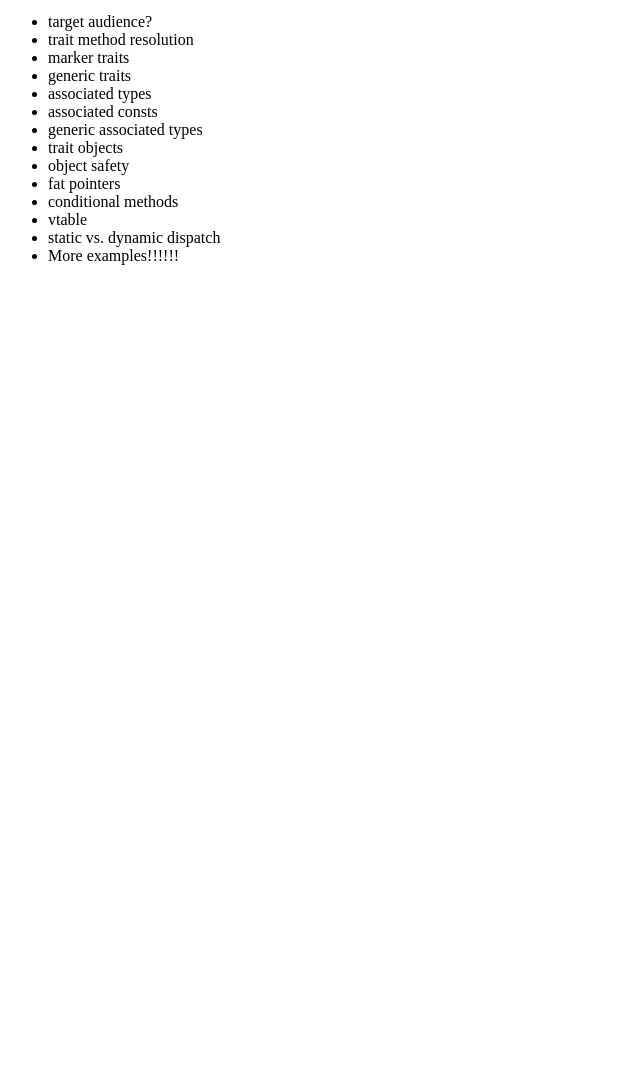
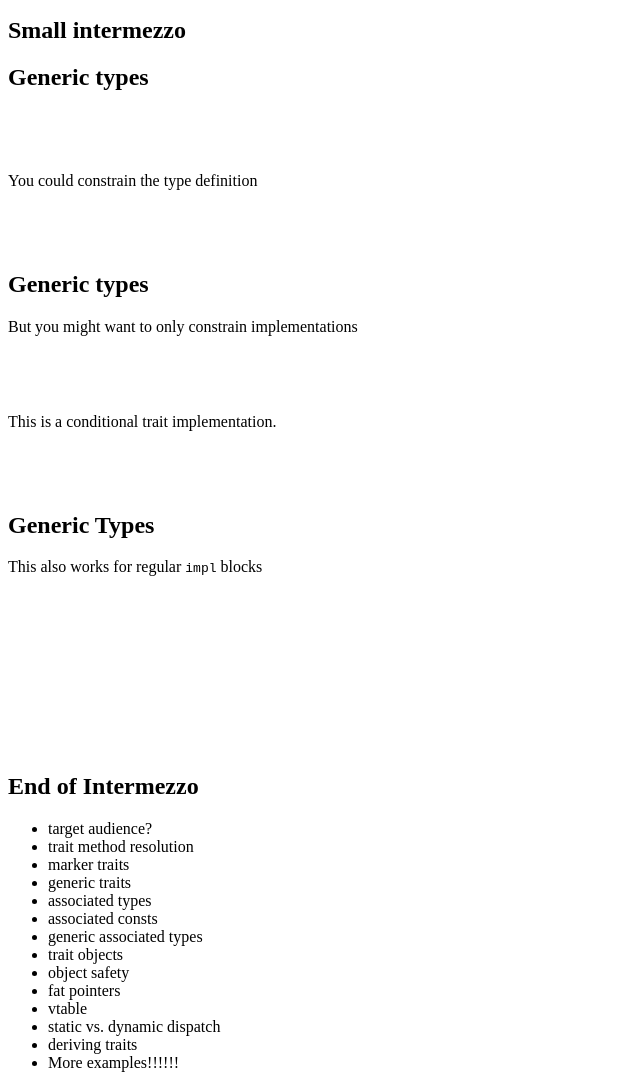
Before and after one commit to FSMaxB/Rust-Community-Stuttgart-Traits_and_Trait_Objects, a website built with Vite: page index.html in a window 1280 px wide. Shown: the part 3006-4081 px from the top of the page, without its empty margins (0-640 px from the left). Before the commit the page ends 3287 px from the top, so only its background shows below. Built offline with nearby package versions, Linux system fonts and the light colour scheme; what reveal.js would draw is missing.

Commit message:
Intermezzo

```diff
--- a/index.html
+++ b/index.html
@@ -330,6 +330,87 @@
 					</section>
 				</section>
 				<section>
+					<section>
+						<h2>Small intermezzo</h2>
+					</section>
+					<section>
+						<h2>Generic types</h2>
+						<pre><code data-trim data-noescape data-line-numbers class="language-rust">
+							<script type="text/template">
+								struct Wrapper<Wrapped> {
+									wrapped: Wrapped,
+								}
+							</script>
+						</code></pre>
+						<p class="fragment">You could constrain the type definition</p>
+						<pre class="fragment"><code data-trim data-noescape data-line-numbers class="language-rust">
+							<script type="text/template">
+								struct Wrapper<Wrapped: Default> {
+									wrapped: Wrapped,
+								}
+							</script>
+						</code></pre>
+					</section>
+					<section>
+						<h2>Generic types</h2>
+						<p>But you might want to only constrain implementations</p>
+						<pre class="fragment"><code data-trim data-noescape data-line-numbers class="language-rust">
+							<script type="text/template">
+								impl<Wrapped: Default> Default for Wrapper<Wrapped> {
+									fn default() -> Self {
+										Self {
+											wrapped: Wrapped::default(),
+										}
+									}
+								}
+							</script>
+						</code></pre>
+						<p class="fragment">This is a conditional trait implementation.</p>
+						<pre class="fragment"><code data-trim data-noescape data-line-numbers class="language-rust">
+							<script type="text/template">
+								// useful for e.g.
+								let value: Arc<Mutex<MyType> = Arc::default();
+							</script>
+						</code></pre>
+					</section>
+					<section>
+						<h2>Generic Types</h2>
+						<p>This also works for regular <code>impl</code> blocks</p>
+						<pre class="fragment"><code data-trim data-noescape data-line-numbers class="language-rust">
+							<script type="text/template">
+								impl<Wrapped: ToString> Wrapper<Wrapped> {
+									fn print(&self) {
+										println!("Wrapper({})", self.wrapped.to_string());
+									}
+								}
+							</script>
+						</code></pre>
+						<pre class="fragment"><code data-trim data-noescape data-line-numbers class="language-rust">
+							<script type="text/template">
+								Wrapper { wrapped: () }.print();
+							</script>
+						</code></pre>
+						<pre class="fragment"><code data-trim data-noescape data-line-numbers class="language-rust">
+							<script type="text/template">
+								error[E0599]: the method `print` exists for struct `Wrapper<()>`, but its trait bounds were not satisfied
+								--> src/main.rs:12:26
+								|
+								1  | struct Wrapper<Wrapped> {
+									 | ----------------------- method `print` not found for this
+								...
+								12 |     Wrapper { wrapped: () }.print();
+									 |                             ^^^^^ method cannot be called on `Wrapper<()>` due to unsatisfied trait bounds
+									 |
+									 = note: the following trait bounds were not satisfied:
+													 `(): ToString`
+							</script>
+						</code></pre>
+					</section>
+					<section>
+						<h2>End of Intermezzo</h2>
+					</section>
+				</section>
+				<section>
 					<ul>
 						<li>target audience?</li>
 						<li>trait method resolution</li>
@@ -341,9 +422,9 @@
 						<li>trait objects</li>
 						<li>object safety</li>
 						<li>fat pointers</li>
-						<li>conditional methods</li>
 						<li>vtable</li>
 						<li>static vs. dynamic dispatch</li>
+						<li>deriving traits</li>
 						<li>More examples!!!!!!</li>
 					</ul>
 				</section>
```
